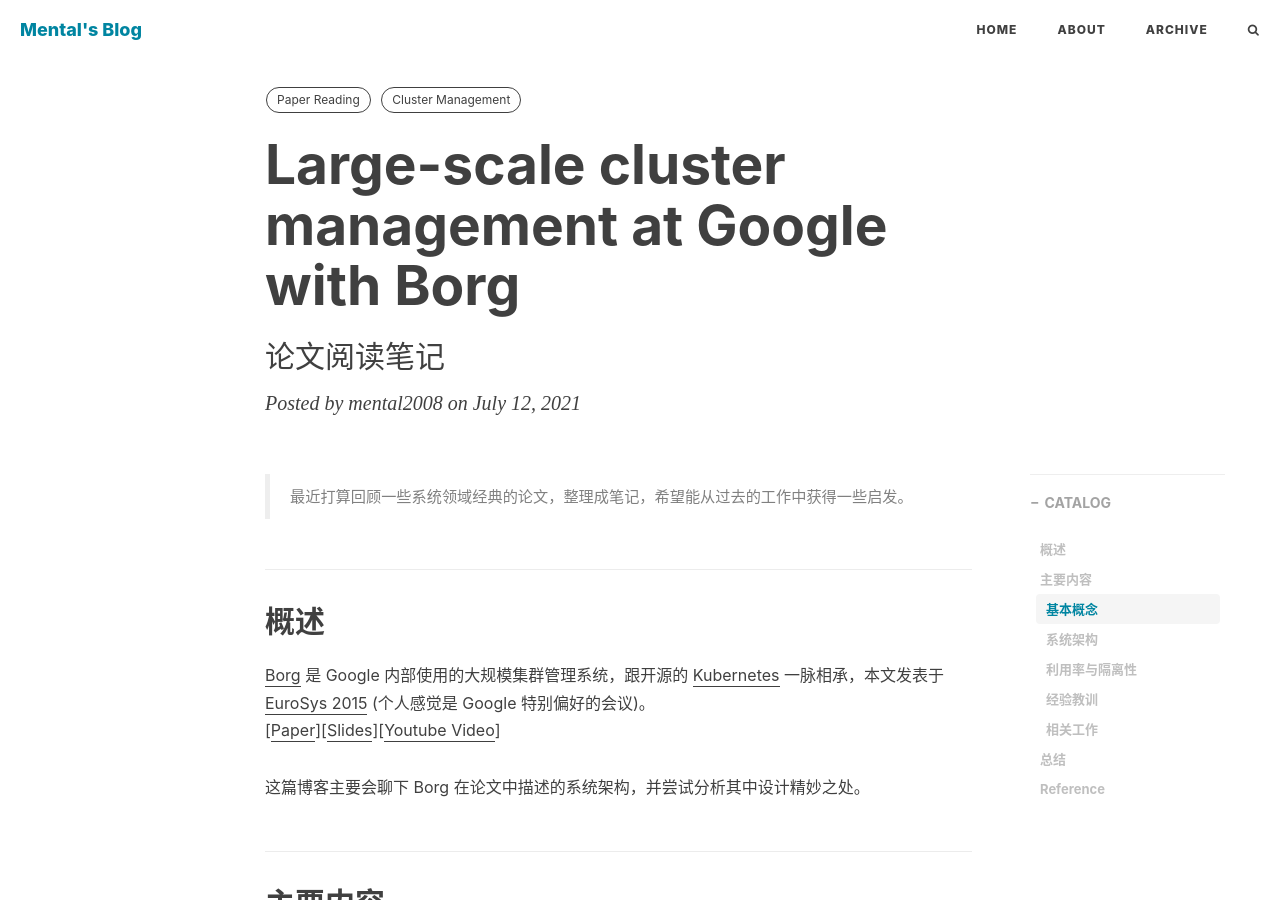
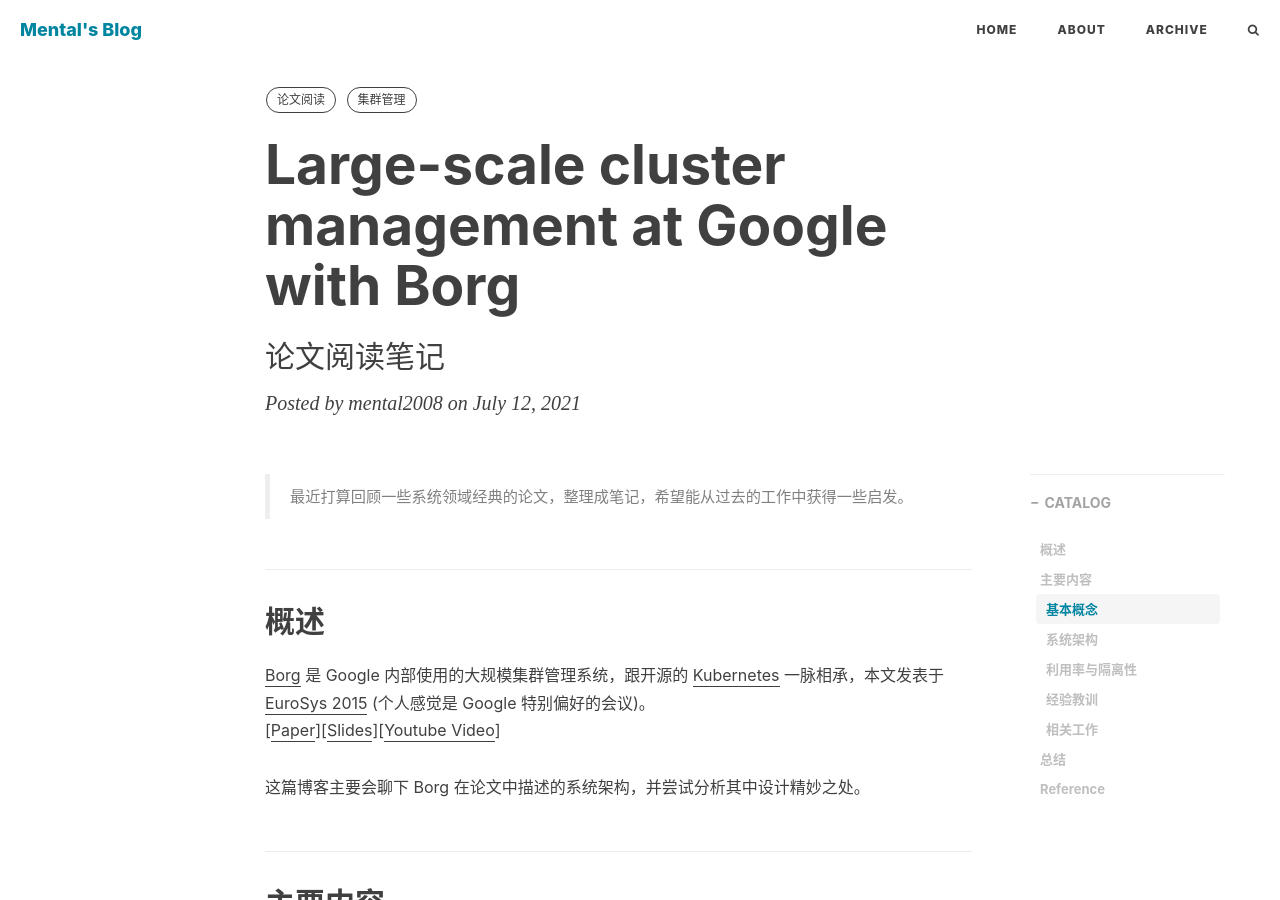
Before and after one commit to mental2008/awesome-blogs, a Jekyll site: the page built from _posts/2021-06-19-borg.md, in a window 1280 px wide and 900 px high. Built offline with Jekyll 4.4.1, drawn with Linux system fonts in a browser that asks for light colours; nearby versions of some CDN libraries; comment, search, counter and statistics services are not loaded.

Commit message:
tag modify

```diff
--- a/_posts/2021-06-19-borg.md
+++ b/_posts/2021-06-19-borg.md
@@ -9,8 +9,8 @@
 catalog: true
 # no-catalog: true
 tags:
-    - Paper Reading
-    - Cluster Management
+    - 论文阅读
+    - 集群管理
 ---
 
 > 最近打算回顾一些系统领域经典的论文，整理成笔记，希望能从过去的工作中获得一些启发。
```
Also changed, not shown: _posts/2019-08-19-paperlist.md (+1 -1 lines).
